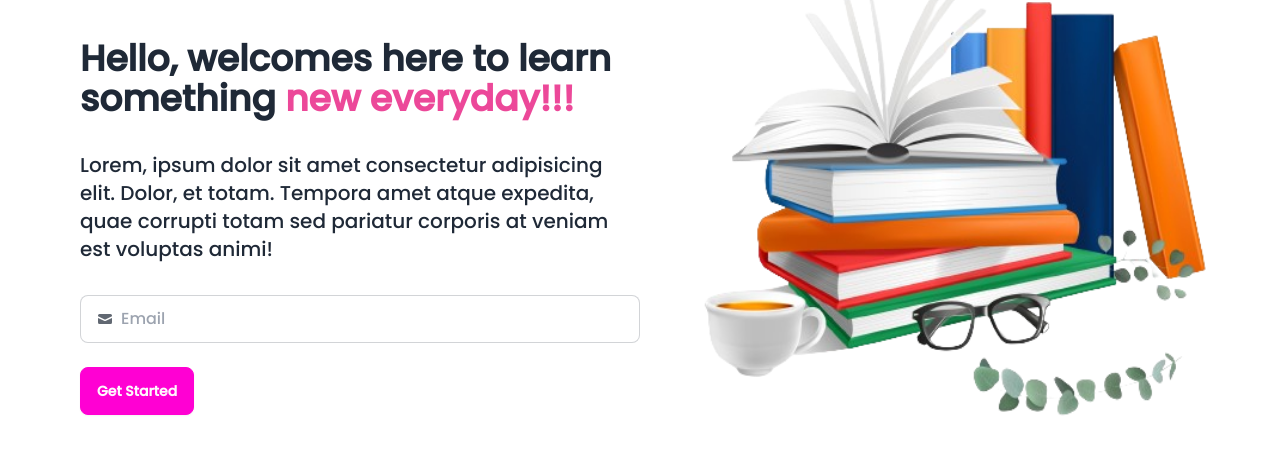
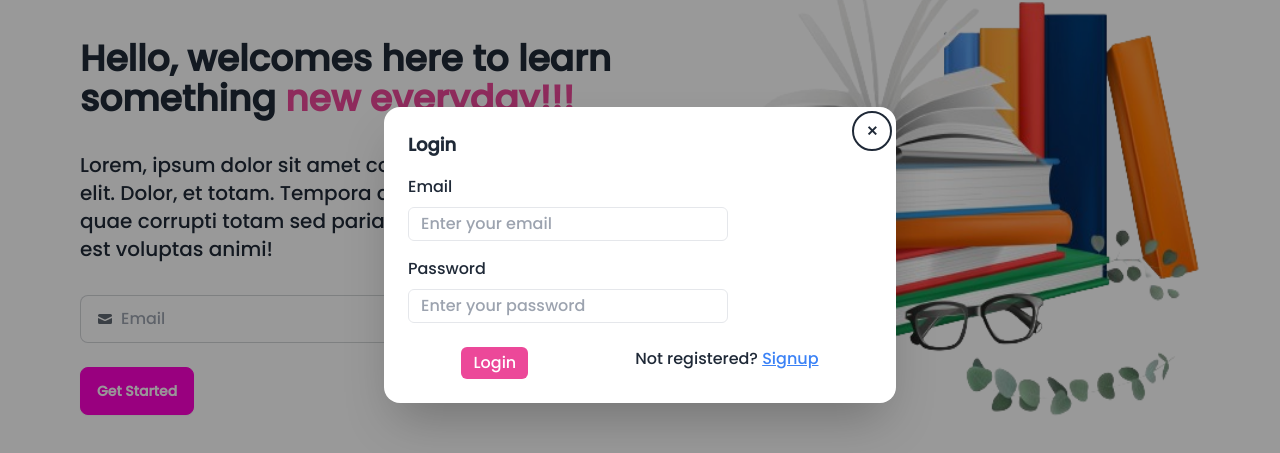
Before and after one commit to gaurav31120/MERN-bookstore, a React (Vite) app in the folder Frontend/: page / in a window 1280 px wide. Both pictures are taken after a click on the link "Login". Shown: the part 145-598 px from the top of the page. Built offline with nearby package versions, Linux system fonts and the light colour scheme.

Commit message:
16 creating the login form ui

```diff
--- /dev/null
+++ b/Frontend/src/components/Login.jsx
@@ -0,0 +1,55 @@
+// import React from "react";
+
+function Login() {
+  return (
+    <>
+      <div>
+        <dialog id="my_modal_3" className="modal">
+          <div className="modal-box">
+            <form method="dialog">
+              {/* if there is a button in form, it will close the modal */}
+              <button className="btn btn-sm btn-circle btn-ghost absolute right-2 top-2">
+                ✕
+              </button>
+            </form>
+            <h3 className="font-bold text-lg">Login</h3>
+            {/* Email */}
+            <div className="mt-4 space-y-2">
+              <span>Email</span>
+              <br />
+              <input
+                type="email"
+                placeholder="Enter your email"
+                className="w-80 px-3 py-1 border rounded-md outline-none"
+              />
+            </div>
+            {/* password */}
+            <div className="mt-4 space-y-2">
+              <span>Password</span>
+              <br />
+              <input
+                type="password"
+                placeholder="Enter your password"
+                className="w-80 px-3 py-1 border rounded-md outline-none"
+              />
+            </div>
+            {/* Button */}
+            <div className="flex justify-around mt-6">
+              <button className="bg-pink-500 text-white rounded-md px-3 py-1 hover:bg-pink-700 duration-200">
+                Login
+              </button>
+              <p>
+                Not registered?{" "}
+                <span className="underline text-blue-500 cursor-pointer">
+                  Signup
+                </span>{" "}
+              </p>
+            </div>
+          </div>
+        </dialog>
+      </div>
+    </>
+  );
+}
+
+export default Login;
--- a/Frontend/src/components/Navbar.jsx
+++ b/Frontend/src/components/Navbar.jsx
@@ -1,6 +1,7 @@
 // import React from "react";
 
 import { useEffect, useState } from "react";
+import Login from "./Login";
 
 function Navbar() {
   const [theme, setTheme] = useState(
@@ -145,9 +146,13 @@
               </label>
             </div>
             <div className="">
-              <a className="bg-black text-white px-3 py-2 rounded-md hoverLbg-slate-800 duration-300 cursor-pointer">
+              <a className="bg-black text-white px-3 py-2 rounded-md hoverLbg-slate-800 duration-300 cursor-pointer"
+              onClick={() => {
+                document.getElementById("my_modal_3").showModal()
+              }}>
                 Login
               </a>
+              <Login />
             </div>
           </div>
         </div>
```
